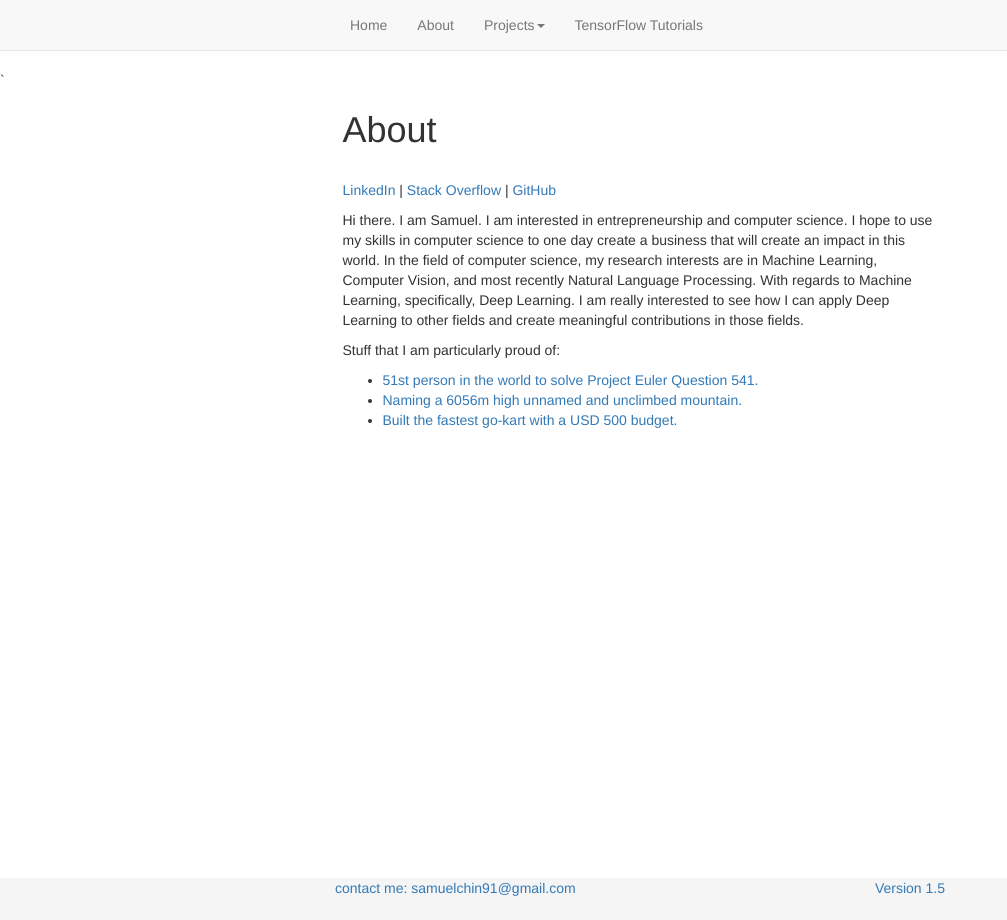
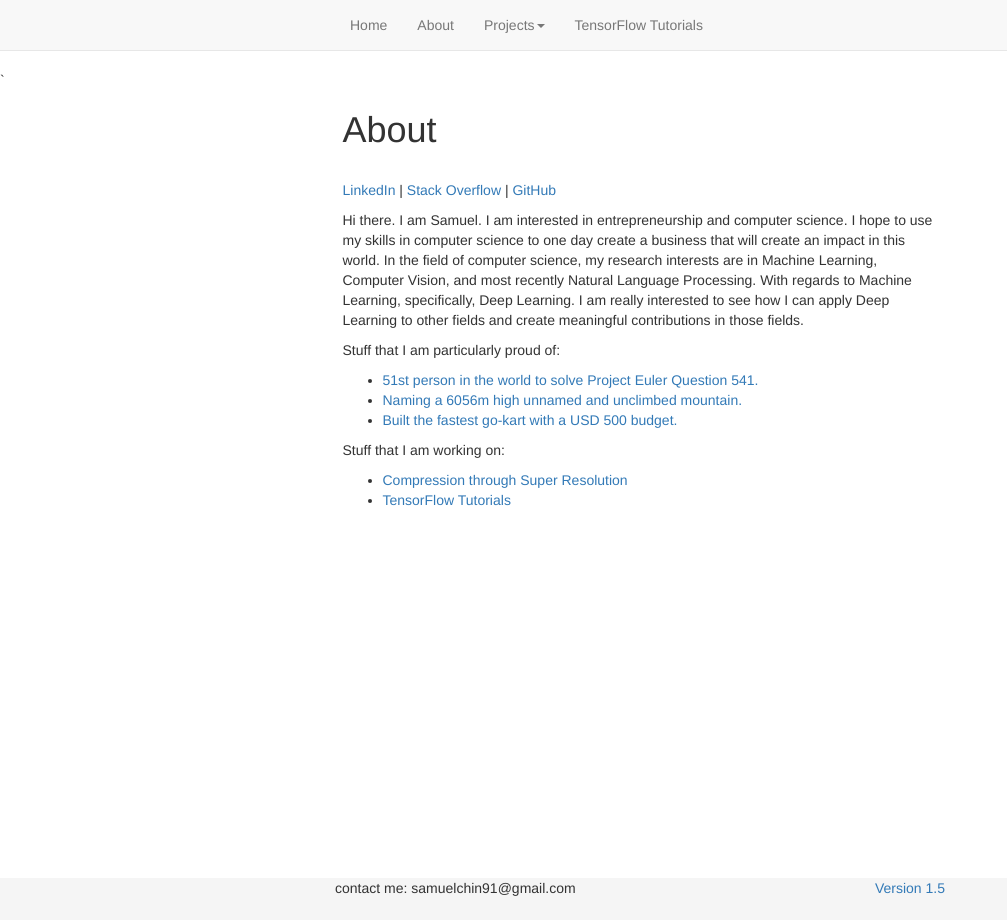
Before and after one commit to sspeng/jkschin.github.io, a Jekyll site: the page built from about/index.html, in a window 1280 px wide. Shown: the whole page, without its empty margins (0-1007 px from the left). Built offline with Jekyll 4.4.1, drawn with Linux system fonts in a browser that asks for light colours; nearby versions of some CDN libraries.

Commit message:
edited about page

```diff
--- a/about/index.html
+++ b/about/index.html
@@ -8,8 +8,15 @@ layout: default
 
 <p>Stuff that I am particularly proud of:
 	<ul>
-		<li><a href="/2016/01/10/project-euler-541">51st person in the world to solve Project Euler Question 541.</li>
-		<li><a href="/mountsutd">Naming a 6056m high unnamed and unclimbed mountain.</li>
-		<li><a href="/ev">Built the fastest go-kart with a USD 500 budget.</li>
+		<li><a href="/2016/01/10/project-euler-541">51st person in the world to solve Project Euler Question 541.</a></li>
+		<li><a href="/mountsutd">Naming a 6056m high unnamed and unclimbed mountain.</a></li>
+		<li><a href="/ev">Built the fastest go-kart with a USD 500 budget.</a></li>
 	</ul>
 </p>
+
+<p>Stuff that I am working on:
+	<ul>
+		<li><a href="https://www.youtube.com/watch?v=NaWcXC_MOxY">Compression through Super Resolution</a></li>
+		<li><a href="/TensorFlow-Tutorials">TensorFlow Tutorials</a></li>
+	</ul>
+</p>
```
